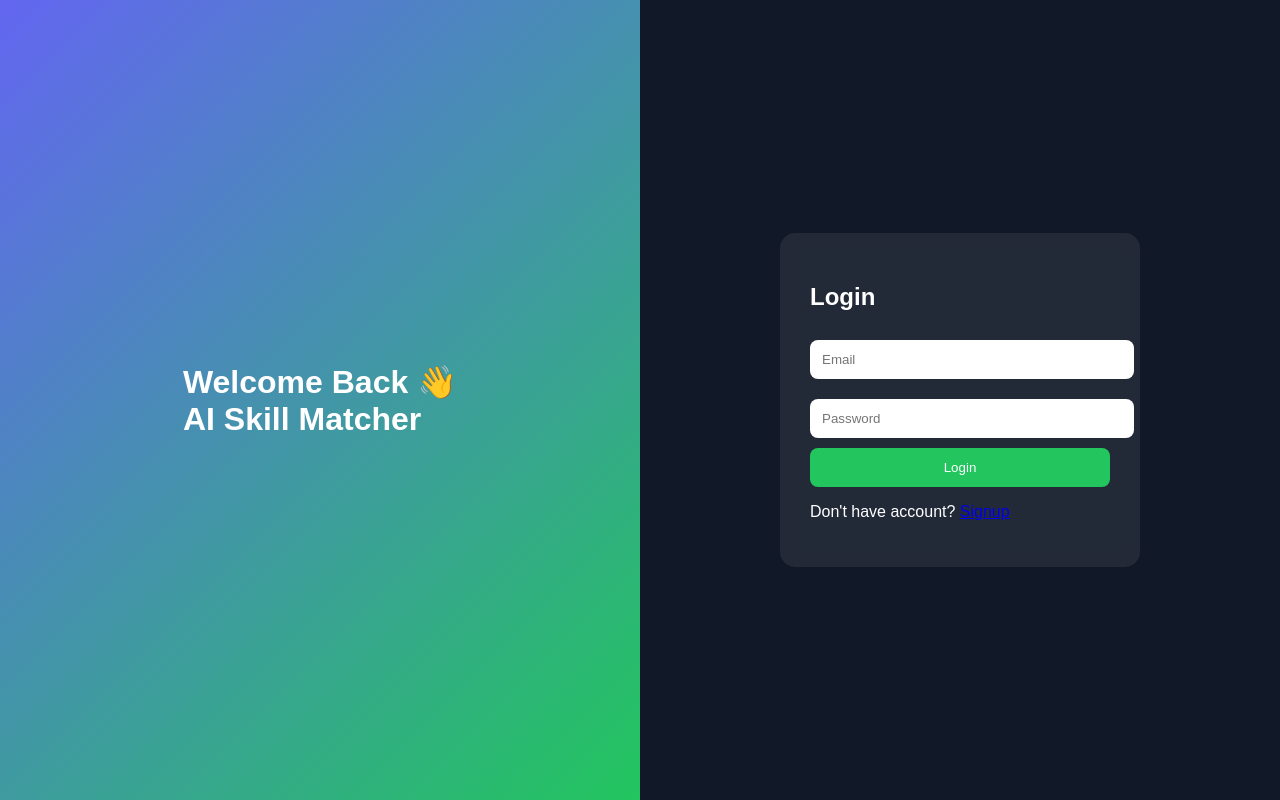
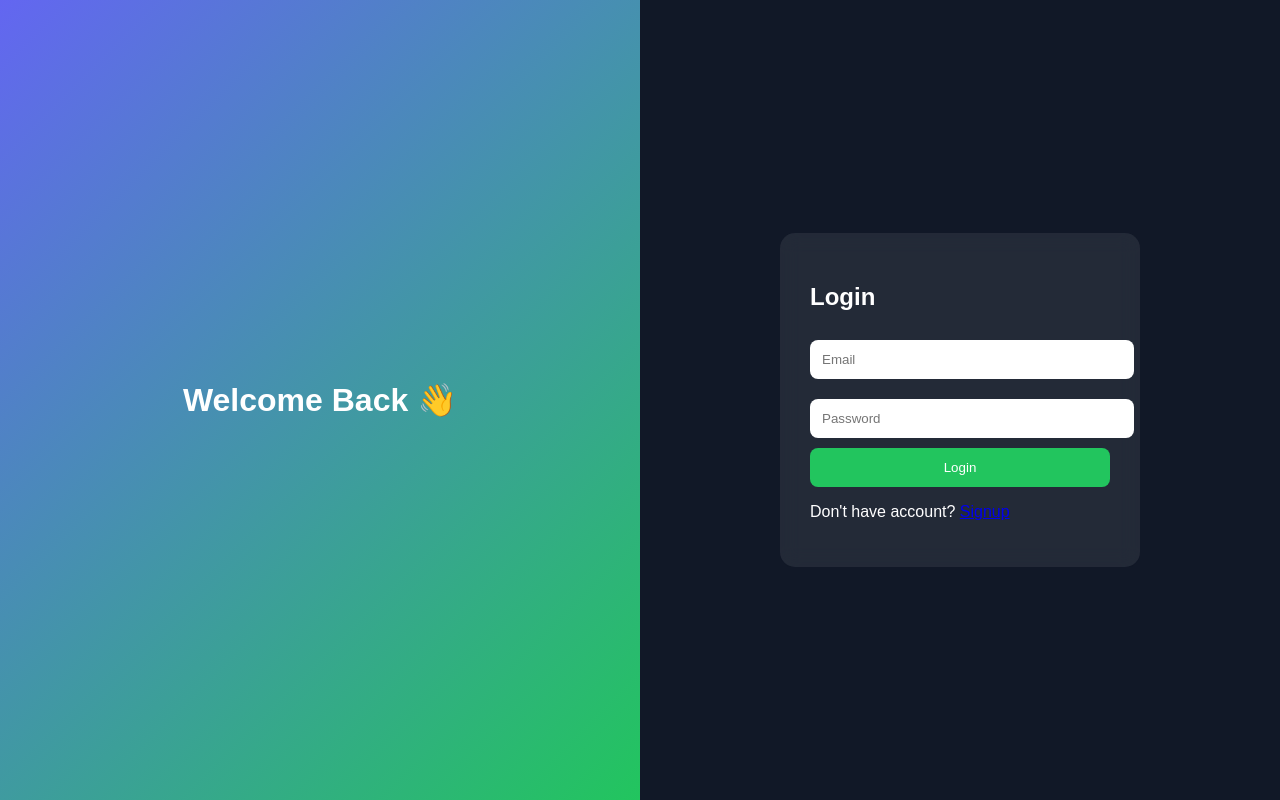
Before and after one commit to Renuka-019/ai-skill-matcher, a React (Create React App) app: page / in a window 1280 px wide. Built offline with nearby package versions, Linux system fonts and the light colour scheme.

Commit message:
Update Login.js

```diff
--- a/src/Login.js
+++ b/src/Login.js
@@ -7,6 +7,9 @@ function Login() {
   const navigate = useNavigate();
 
   const handleLogin = async () => {
+    console.log("Login clicked");
+
+    try {
       const res = await fetch("https://ai-skill-matcher.onrender.com/api/login", {
         method: "POST",
         headers: {
@@ -16,6 +19,7 @@ function Login() {
       });
 
       const data = await res.json();
+      console.log(data);
 
       if (data.message === "Login successful") {
         localStorage.setItem("isLoggedIn", "true");
@@ -23,17 +27,17 @@ function Login() {
       } else {
         alert("Invalid login");
       }
+    } catch (err) {
+      alert("Backend error ❌");
+    }
   };
 
   return (
     <div className="container">
-
-      {/* LEFT SIDE */}
       <div className="left">
-        <h1>Welcome Back 👋<br/>AI Skill Matcher</h1>
+        <h1>Welcome Back 👋</h1>
       </div>
 
-      {/* RIGHT SIDE */}
       <div className="right">
         <div className="card">
           <h2>Login</h2>
@@ -41,14 +45,13 @@ function Login() {
           <input placeholder="Email" onChange={(e) => setEmail(e.target.value)} />
           <input type="password" placeholder="Password" onChange={(e) => setPassword(e.target.value)} />
 
-          <button onClick={handleLogin}>Login</button>
+          <button type="button" onClick={handleLogin}>Login</button>
 
           <p>
             Don't have account? <a href="/signup">Signup</a>
           </p>
         </div>
       </div>
-
     </div>
   );
 }
```
Lines whose indentation alone changed are shown as unchanged.
